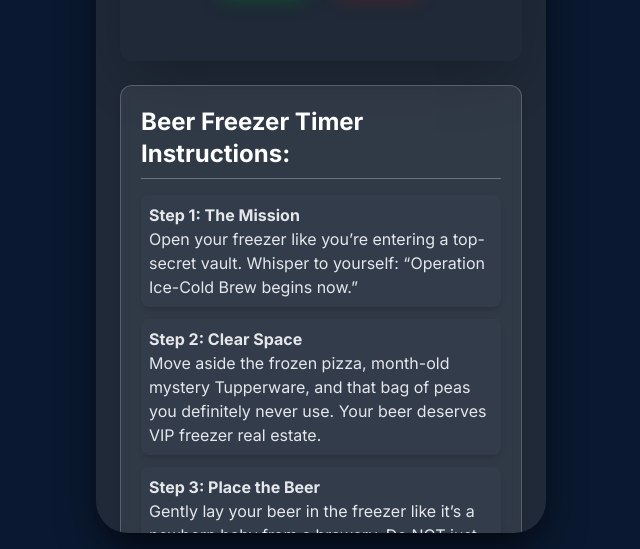
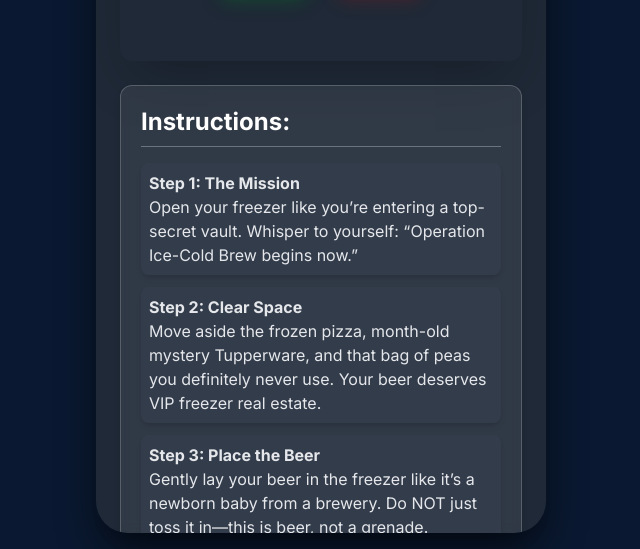
Before and after one commit to onecodeonecode/beerfreezertimer, a plain HTML site: page index.html in a window 1280 px wide. Shown: the part 283-832 px from the top of the page, without its empty margins (319-959 px from the left). Drawn offline with nearby package versions, Linux system fonts and the light colour scheme.

Commit message:
Fix HTML encoding issues in index.html

```diff
--- a/index.html
+++ b/index.html
@@ -94,7 +94,7 @@
     <!-- Instructions -->
     <div class="instruction-box p-5 rounded-xl">
         <h2 class="text-2xl font-bold text-white mb-4 border-b border-gray-500 pb-2">
-            Beer Freezer Timer Instructions:
+            Instructions:
         </h2>
 
         <ol class="space-y-3 text-base text-gray-200 list-none pl-0">
```
